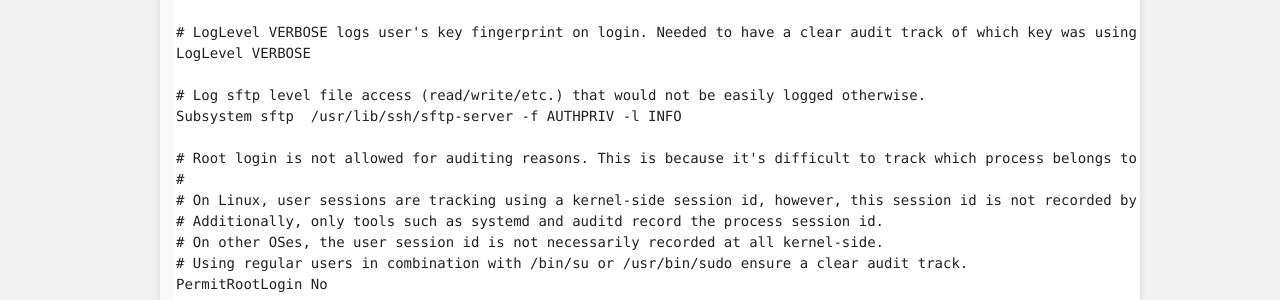
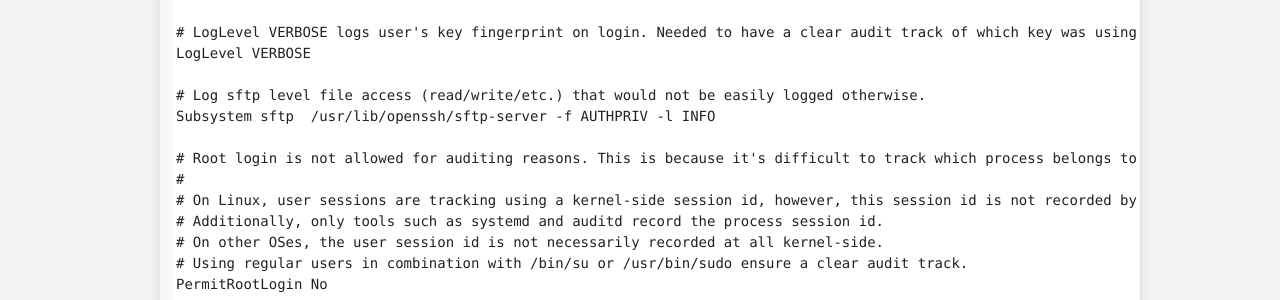
Before and after one commit to mozilla/infosec.mozilla.org, a Jekyll site: the page built from docs/guidelines/openssh.md, in a window 1280 px wide and 1400 px high, scrolled down 408 px. Shown: the part 530-830 px from the top of the window. Built offline with Jekyll 4.4.1, drawn with Linux system fonts in a browser that asks for light colours; the repository's description, which GitHub fills in, is left out; some of the changed text lies outside the part shown.

Commit message:
Update openssh sftp-server path
Change the path of `/usr/lib/ssh/sftp-server` to `/usr/lib/openssh/sftp-server`.
Fix #72.

````diff
--- a/docs/guidelines/openssh.md
+++ b/docs/guidelines/openssh.md
@@ -44,7 +44,7 @@ AuthenticationMethods publickey
 LogLevel VERBOSE
 
 # Log sftp level file access (read/write/etc.) that would not be easily logged otherwise.
-Subsystem sftp  /usr/lib/ssh/sftp-server -f AUTHPRIV -l INFO
+Subsystem sftp  /usr/lib/openssh/sftp-server -f AUTHPRIV -l INFO
 
 # Root login is not allowed for auditing reasons. This is because it's difficult to track which process belongs to which root user:
 #
@@ -92,7 +92,7 @@ RequiredAuthentications2 publickey
 LogLevel VERBOSE
 
 # Log sftp level file access (read/write/etc.) that would not be easily logged otherwise.
-Subsystem sftp  /usr/lib/ssh/sftp-server -f AUTHPRIV -l INFO
+Subsystem sftp  /usr/lib/openssh/sftp-server -f AUTHPRIV -l INFO
 
 # Root login is not allowed for auditing reasons. This is because it's difficult to track which process belongs to which root user:
 #
@@ -273,8 +273,8 @@ When SSH keys are necessary for automation between systems, it is reasonable to
 ```
 # groupadd sftpusers
 # usermod -a -g sftpusers <userthat_needs_ftp>
-# chgrp sftpusers /usr/lib/ssh/sftp-server
-# chmod 0750 /usr/lib/ssh/sftp-server
+# chgrp sftpusers /usr/lib/openssh/sftp-server
+# chmod 0750 /usr/lib/openssh/sftp-server
 ```
 
 #### Multi-factor bypass setup for machine keys
````
